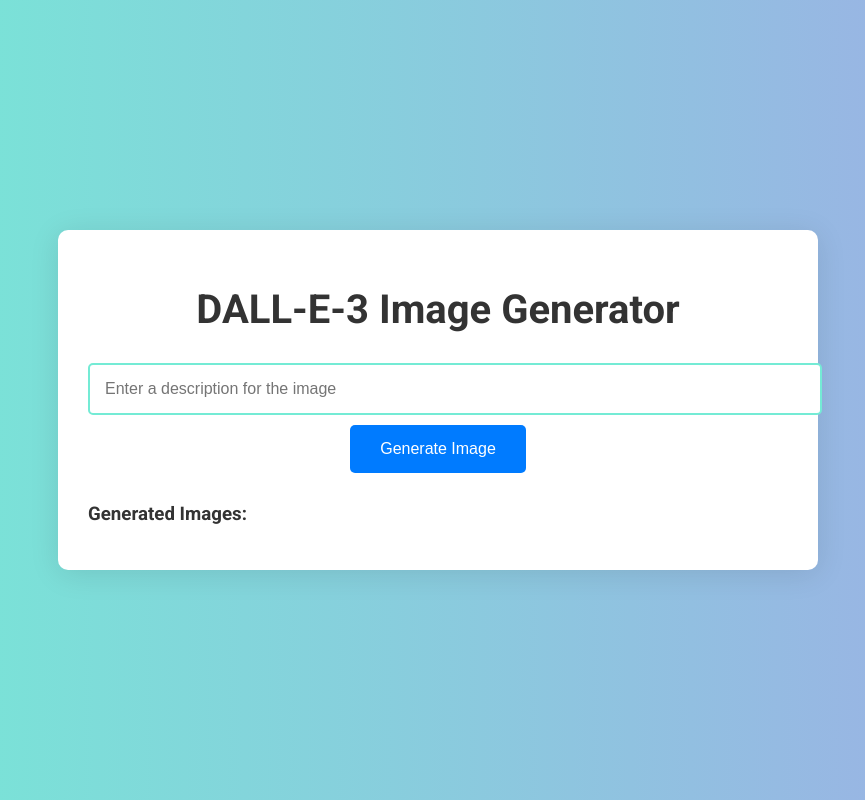
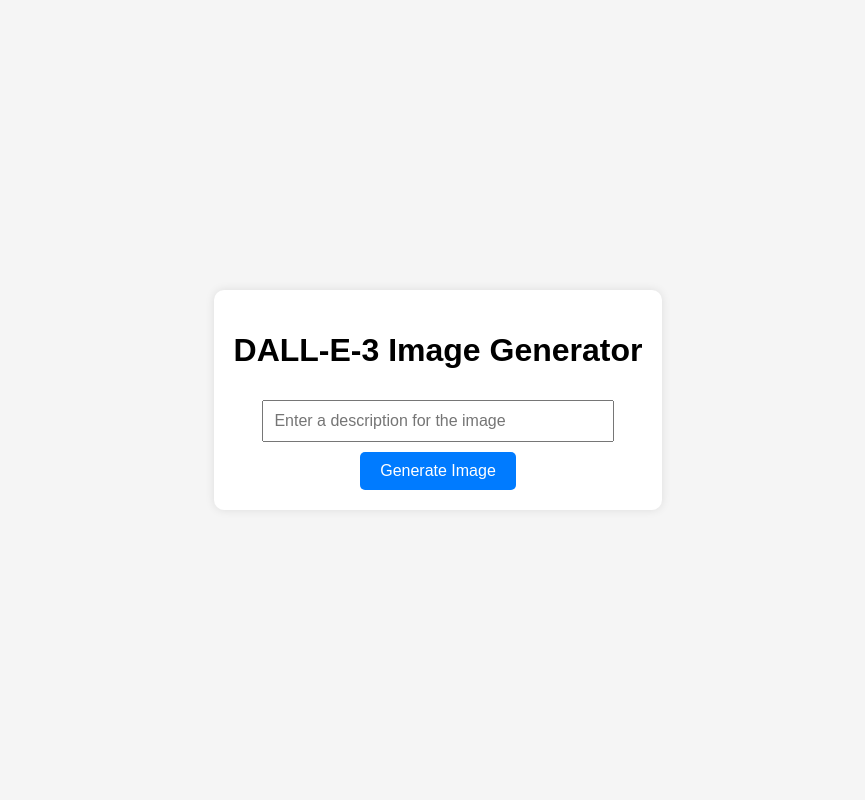
Before and after one commit to janiscirulis/JCU-WebApp-DALL-e, a Flask app: template templates/index.html in a window 1280 px wide. Shown: the whole page, without its empty margins (202-1067 px from the left). Run offline with Flask 3, Linux system fonts and the light colour scheme; the template is opened without the code that fills it, so the values that code supplies are empty.

Commit message:
Update index.html

```diff
--- a/templates/index.html
+++ b/templates/index.html
@@ -4,54 +4,39 @@
     <meta charset="UTF-8">
     <meta name="viewport" content="width=device-width, initial-scale=1.0">
     <title>DALL-E-3 Image Generator</title>
-    <link href="https://fonts.googleapis.com/css2?family=Roboto:wght@400;700&display=swap" rel="stylesheet">
     <style>
         body {
-            font-family: 'Roboto', sans-serif;
+            font-family: Arial, sans-serif;
             margin: 0;
             padding: 0;
             display: flex;
+            flex-direction: column;
             align-items: center;
             justify-content: center;
             min-height: 100vh;
-            background: linear-gradient(to right, #74ebd5, #9face6);
+            background-color: #f5f5f5;
         }
         .container {
             text-align: center;
-            background-color: #ffffff;
-            padding: 30px;
+            background-color: #fff;
+            padding: 20px;
             border-radius: 10px;
-            box-shadow: 0 4px 30px rgba(0, 0, 0, 0.1);
-            width: 90%;
-            max-width: 700px;
-        }
-        h1 {
-            font-size: 2.5rem;
-            color: #333;
-            margin-bottom: 20px;
+            box-shadow: 0 0 10px rgba(0, 0, 0, 0.1);
         }
         input[type="text"] {
-            width: 100%;
-            padding: 15px;
+            width: 80%;
+            padding: 10px;
             margin: 10px 0;
             font-size: 16px;
-            border: 2px solid #74ebd5;
-            border-radius: 5px;
-            transition: border-color 0.3s;
-        }
-        input[type="text"]:focus {
-            border-color: #9face6;
-            outline: none;
         }
         button {
-            padding: 15px 30px;
+            padding: 10px 20px;
             font-size: 16px;
             background-color: #007bff;
             color: white;
             border: none;
             border-radius: 5px;
             cursor: pointer;
-            transition: background-color 0.3s;
         }
         button:hover {
             background-color: #0056b3;
@@ -60,37 +45,12 @@
             color: red;
             margin-top: 20px;
         }
-        .image-list {
-            margin-top: 30px;
-            text-align: left;
+        .image-result {
+            margin-top: 20px;
         }
-        .image-list h3 {
-            margin-bottom: 15px;
-            font-weight: 700;
-            color: #333;
-        }
-        .image-item {
-            margin: 15px 0;
-            padding: 10px;
-            border: 1px solid #e0e0e0;
-            border-radius: 5px;
-            background-color: #f9f9f9;
-            transition: box-shadow 0.3s;
-        }
-        .image-item:hover {
-            box-shadow: 0 4px 20px rgba(0, 0, 0, 0.1);
-        }
-        .image-item img {
+        .image-result img {
             max-width: 100%;
             height: auto;
-            border-radius: 5px;
-        }
-        .prompt {
-            font-weight: 700;
-            color: #007bff;
-        }
-        .edit-prompt {
-            margin-top: 10px;
         }
     </style>
 </head>
@@ -108,21 +68,13 @@
     <div class="error">{{ error }}</div>
     {% endif %}
 
-    <!-- Display generated images -->
-    <div class="image-list">
-        <h3>Generated Images:</h3>
-        {% for index, image in enumerate(generated_images) %}
-        <div class="image-item">
-            <strong class="prompt">Prompt:</strong> {{ image.prompt }}<br>
-            <img src="{{ image.url }}" alt="Generated Image">
-            <form method="POST" class="edit-prompt">
-                <input type="text" name="new_prompt" placeholder="Edit prompt" required>
-                <input type="hidden" name="image_index" value="{{ index }}">
-                <button type="submit" name="update_image">Update Image</button>
-            </form>
-        </div>
-        {% endfor %}
+    <!-- Display generated image -->
+    {% if image_url %}
+    <div class="image-result">
+        <h2>Generated Image:</h2>
+        <img src="{{ image_url }}" alt="Generated Image">
     </div>
+    {% endif %}
 </div>
 
 </body>
```
